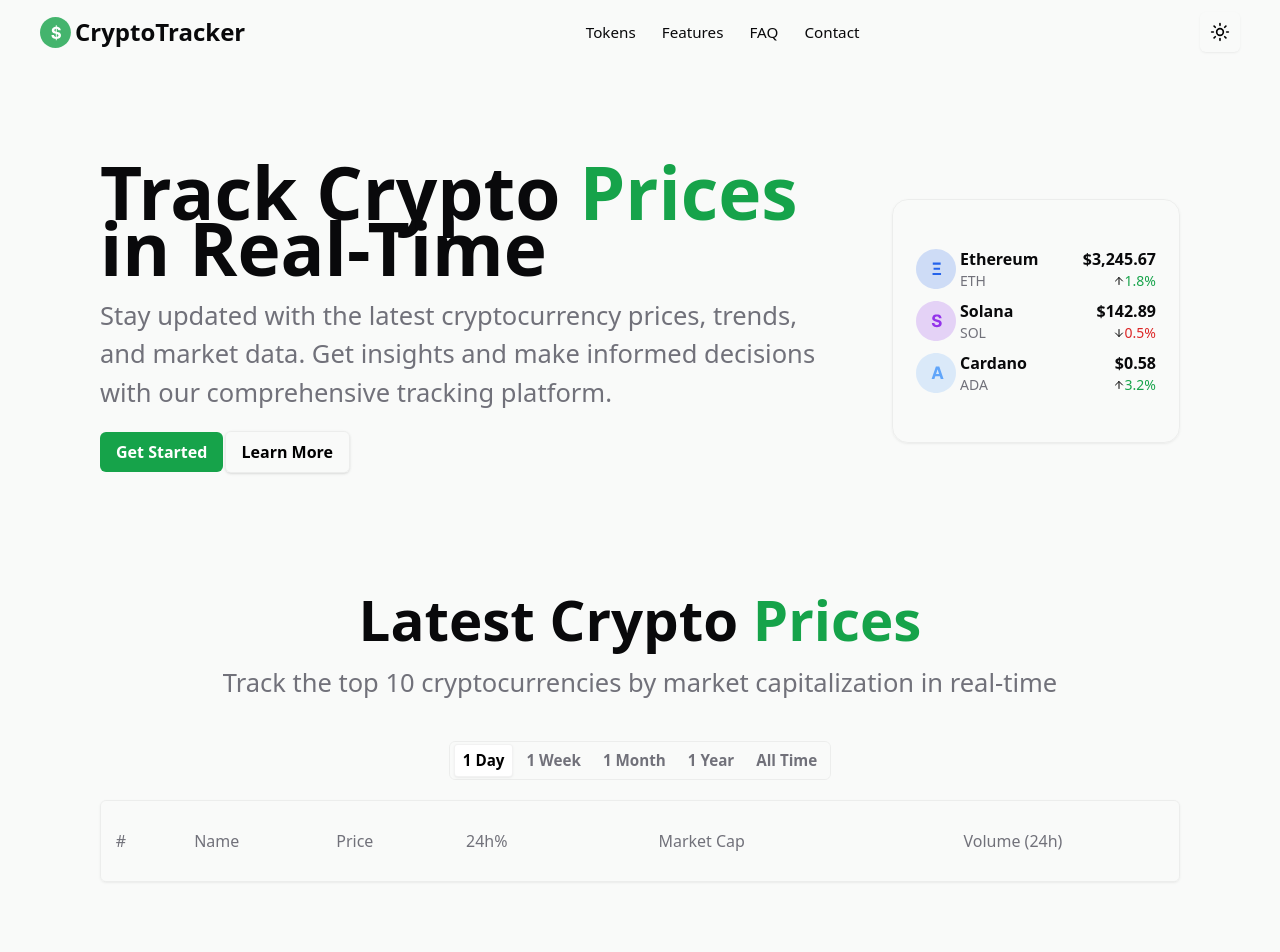
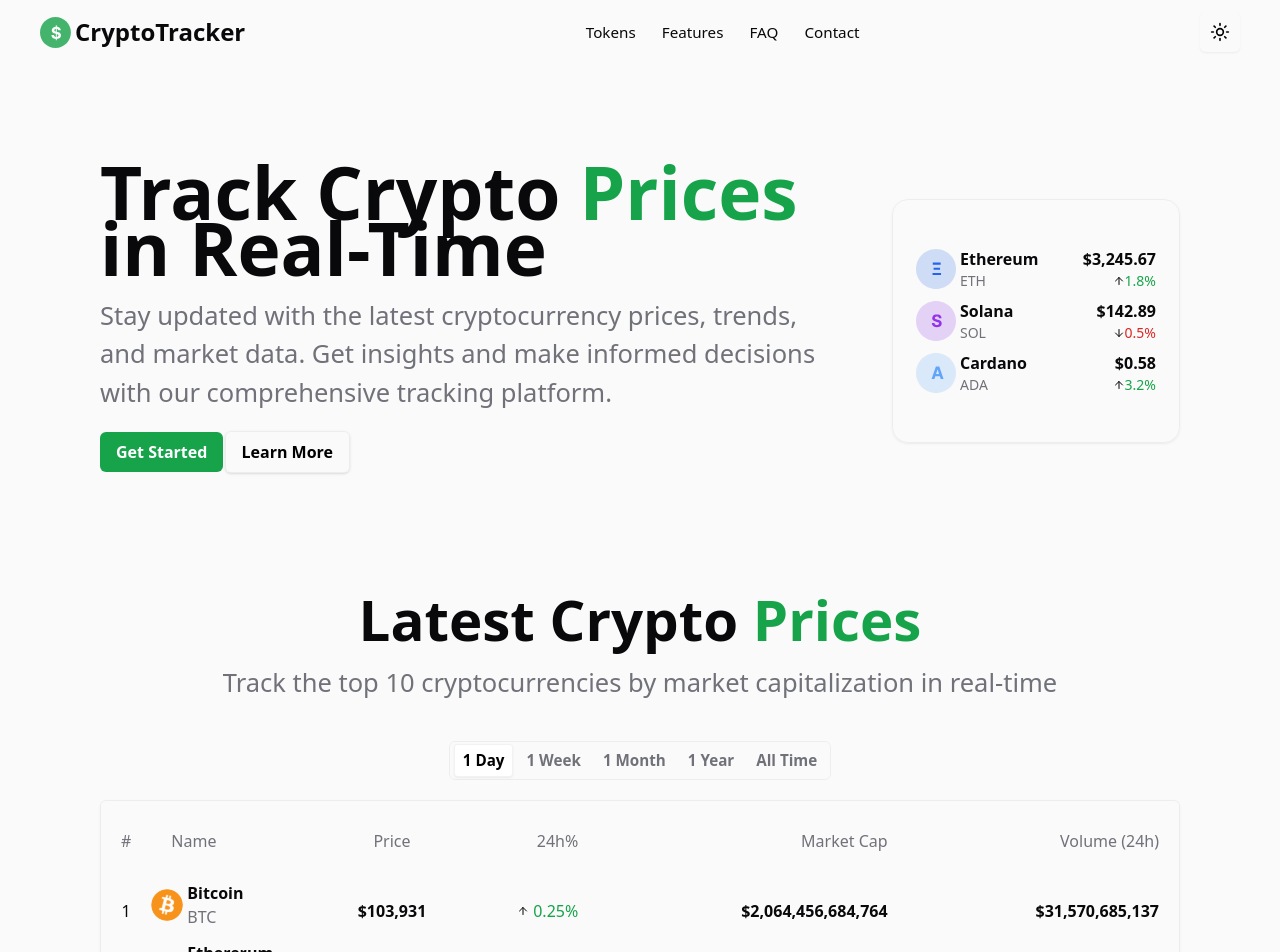
Before and after one commit to MohammadPolaei/cryptotracker, a Next.js app: page / in a window 1280 px wide. Shown: the top 952 px of the page. Built offline with nearby package versions, Linux system fonts and the light colour scheme.

Commit message:
feat : currency table items added and table row created

```diff
--- a/src/features/home-page/hero-section/hero-section.tsx
+++ b/src/features/home-page/hero-section/hero-section.tsx
@@ -2,8 +2,8 @@ import adaIcon from "@/assets/hero-section/ADA.svg";
 import ethIcon from "@/assets/hero-section/ETH.svg";
 import solIcon from "@/assets/hero-section/SOL.svg";
 
-import acsIcon from "@/assets/hero-section/acsIcon.svg";
-import decIcon from "@/assets/hero-section/decIcon.svg";
+import acsIcon from "@/assets/acsIcon.svg";
+import decIcon from "@/assets/decIcon.svg";
 
 const currencyList = [
 	{
--- a/src/features/home-page/tokens/currency-single-row.tsx
+++ b/src/features/home-page/tokens/currency-single-row.tsx
@@ -1,9 +1,45 @@
+import acsIcon from "@/assets/acsIcon.svg";
+import decIcon from "@/assets/decIcon.svg";
 import { CurrencyType } from "@/types/currencies";
 
 export default function CurrencySingleRow({
 	singleCurrency,
+	index,
 }: {
 	singleCurrency: CurrencyType;
+	index: number;
 }) {
-	return <div></div>;
+	return (
+		<tr className="text-center h-15">
+			<td>{index}</td>
+			<td className="flex justify-start items-center gap-1">
+				<img src={singleCurrency.icon} />
+				<div className="flex flex-col justify-start items-start">
+					<span className="font-semibold">{singleCurrency.title}</span>
+					<span className="text-(--description-text)">
+						{singleCurrency.symbol}
+					</span>
+				</div>
+			</td>
+			<td className="font-semibold">{`$${singleCurrency.price}`}</td>
+			<td
+				className={`${
+					singleCurrency.changeStat == "acs"
+						? "text-(--green-color)"
+						: "text-(--red-color)"
+				} px-5`}
+			>
+				<div className="flex items-center justify-end gap-1">
+					<img
+						src={`${
+							singleCurrency.changeStat == "acs" ? acsIcon.src : decIcon.src
+						}`}
+					/>{" "}
+					{`${singleCurrency.change}%`}
+				</div>
+			</td>
+			<td className="font-semibold text-right px-5">{`$${singleCurrency.marketCap}`}</td>
+			<td className="font-semibold text-right px-5">{`$${singleCurrency.volume}`}</td>
+		</tr>
+	);
 }
--- a/src/features/home-page/tokens/list-container.tsx
+++ b/src/features/home-page/tokens/list-container.tsx
@@ -11,17 +11,21 @@ export default function ListContainer({
 			<table className="w-full">
 				<thead className="h-20 text-(--description-text)">
 					<tr>
-						<th className="w-10 font-medium">#</th>
-						<th className="font-medium">Name</th>
-						<th className="font-medium">Price</th>
-						<th className="font-medium">24h%</th>
-						<th className="font-medium">Market Cap</th>
-						<th className="font-medium">Volume (24h)</th>
+						<th className="w-5 font-medium px-5">#</th>
+						<th className="font-medium text-left px-5">Name</th>
+						<th className="font-medium text-left w-15 px-5">Price</th>
+						<th className="font-medium text-right px-5">24h%</th>
+						<th className="font-medium text-right px-5">Market Cap</th>
+						<th className="font-medium text-right px-5">Volume (24h)</th>
 					</tr>
 				</thead>
 				<tbody>
-					{currencies.map((currency: CurrencyType) => (
-						<CurrencySingleRow singleCurrency={currency} key={currency.title} />
+					{currencies.map((currency: CurrencyType, index) => (
+						<CurrencySingleRow
+							index={index + 1}
+							singleCurrency={currency}
+							key={currency.title}
+						/>
 					))}
 				</tbody>
 			</table>
--- a/src/features/home-page/tokens/tokens.tsx
+++ b/src/features/home-page/tokens/tokens.tsx
@@ -21,6 +21,7 @@ const currencies: CurrencyType[] = [
 		change: "0.25",
 		marketCap: "2,064,456,684,764",
 		volume: "31,570,685,137",
+		changeStat: "acs",
 	},
 	{
 		icon: ethIcon.src,
@@ -30,6 +31,7 @@ const currencies: CurrencyType[] = [
 		change: "4.41",
 		marketCap: "315,294,215,898",
 		volume: "39,272,853,031",
+		changeStat: "acs",
 	},
 	{
 		icon: xrpIcon.src,
@@ -39,6 +41,7 @@ const currencies: CurrencyType[] = [
 		change: "2.67",
 		marketCap: "153,025,185,499",
 		volume: "5,830,620,565",
+		changeStat: "acs",
 	},
 	{
 		icon: usdtIcon.src,
@@ -48,6 +51,7 @@ const currencies: CurrencyType[] = [
 		change: "0.01",
 		marketCap: "150,333,097,668",
 		volume: "88,895,292,120",
+		changeStat: "dec",
 	},
 	{
 		icon: bnbIcon.src,
@@ -57,6 +61,7 @@ const currencies: CurrencyType[] = [
 		change: "0.80",
 		marketCap: "95,980,456,844",
 		volume: "1,600,427,657",
+		changeStat: "acs",
 	},
 
 	{
@@ -67,6 +72,7 @@ const currencies: CurrencyType[] = [
 		change: "3.51",
 		marketCap: "93,866,719,371",
 		volume: "7,145,375,003",
+		changeStat: "acs",
 	},
 ];
 
--- a/src/types/currencies.ts
+++ b/src/types/currencies.ts
@@ -6,4 +6,5 @@ export type CurrencyType = {
 	change: string;
 	marketCap: string;
 	volume: string;
+	changeStat: "acs" | "dec";
 };
```
Also changed, not shown: src/assets/acsIcon.svg (renamed from src/assets/hero-section/acsIcon.svg), src/assets/decIcon.svg (renamed from src/assets/hero-section/decIcon.svg).
